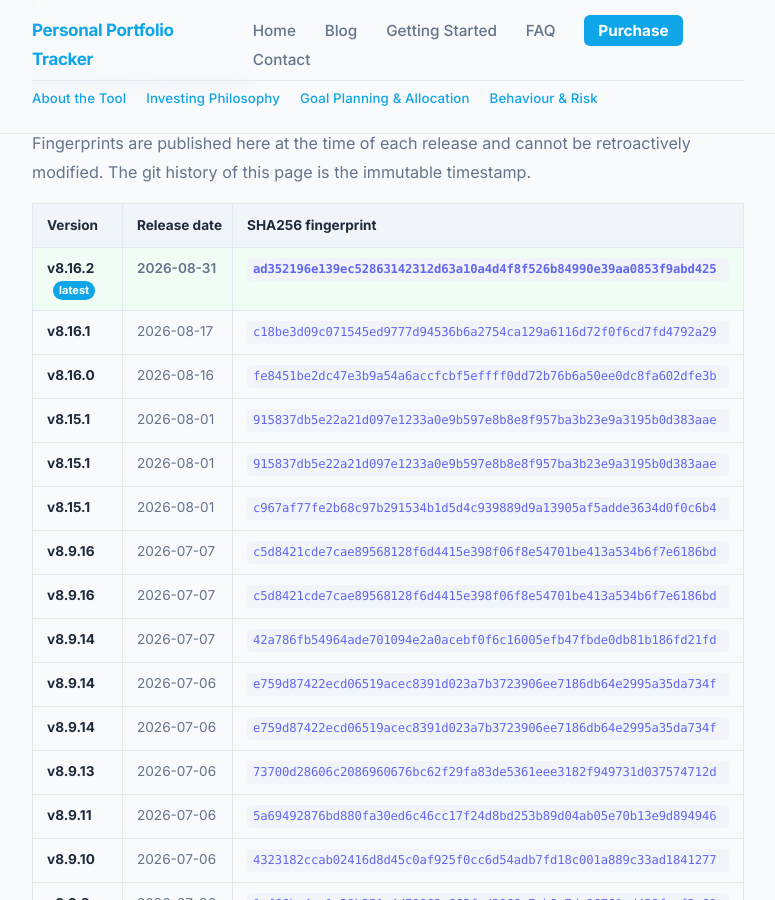
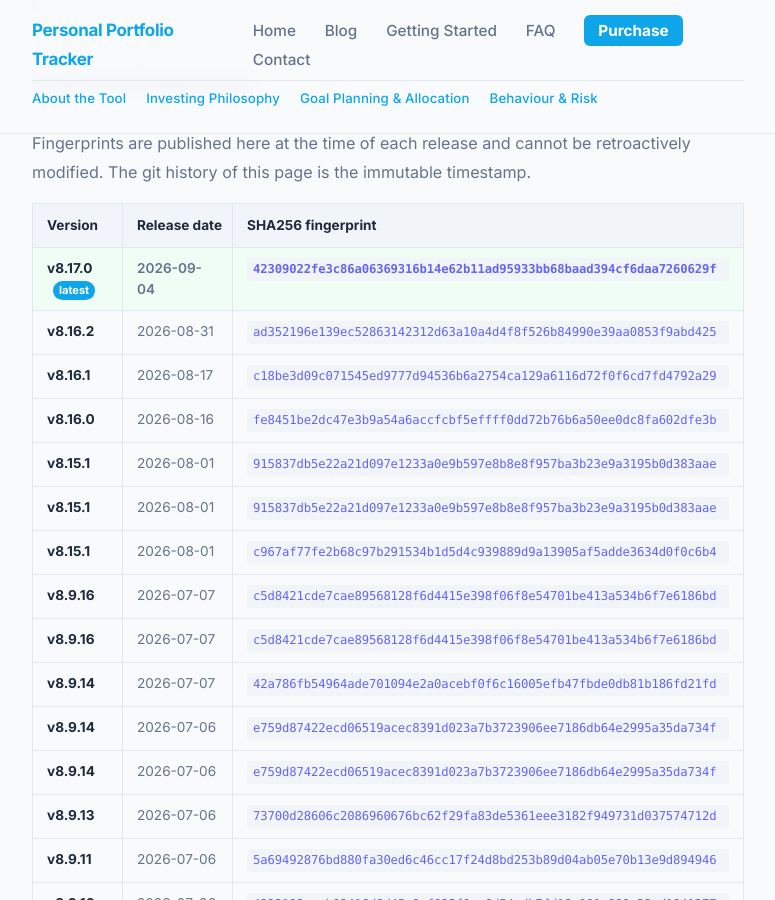
Before and after one commit to srikrishna2024/portfolio-tracker-blog, a Jekyll site: the page built from release-fingerprints/index.html, in a window 1280 px wide and 900 px high, scrolled down 976 px. Shown: the whole window, without its empty margins (252-1027 px from the left). Built offline with Jekyll 4.4.1, drawn with Linux system fonts in a browser that asks for light colours.

Commit message:
release: add v8.17.0 fingerprint

```diff
--- a/release-fingerprints/index.html
+++ b/release-fingerprints/index.html
@@ -40,7 +40,12 @@
       </thead>
       <tbody>
         <tr class="fp-current">
-          <td><strong>v8.16.2</strong> <span class="fp-badge">latest</span></td>
+          <td><strong>v8.17.0</strong> <span class="fp-badge">latest</span></td>
+          <td>2026-09-04</td>
+          <td><code class="fp-code">42309022fe3c86a06369316b14e62b11ad95933bb68baad394cf6daa7260629f</code></td>
+        </tr>
+        <tr>
+          <td><strong>v8.16.2</strong></td>
           <td>2026-08-31</td>
           <td><code class="fp-code">ad352196e139ec52863142312d63a10a4d4f8f526b84990e39aa0853f9abd425</code></td>
         </tr>
```
